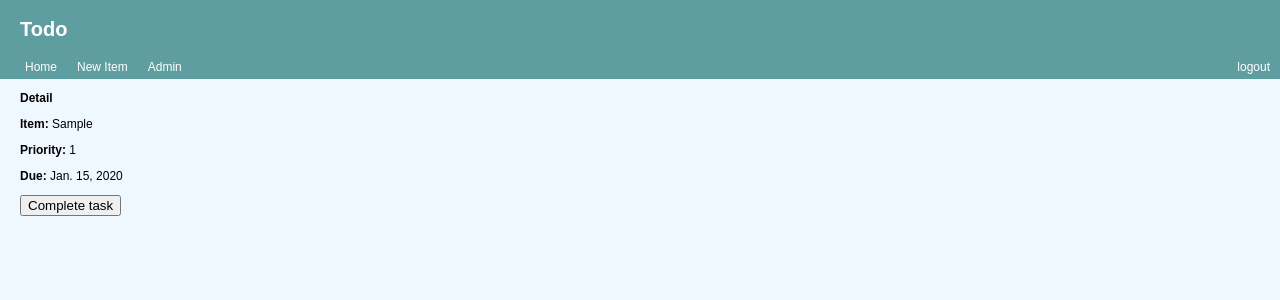
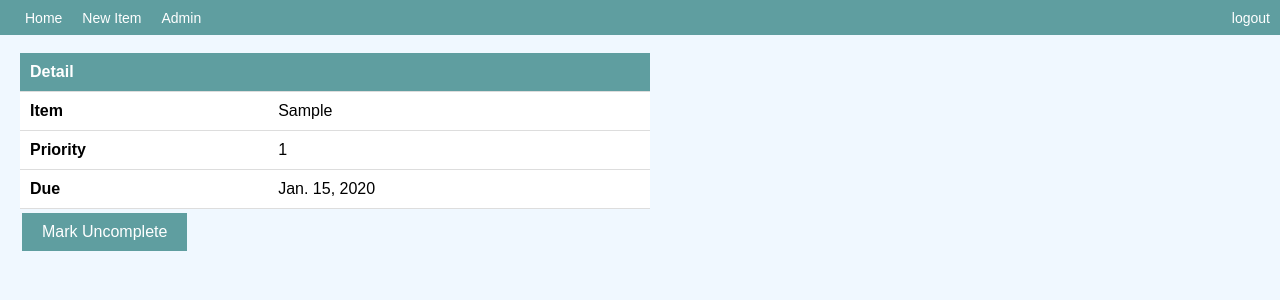
Before and after one commit to chriswales95/Django-Todo, a Django app: page /1/ in a window 1280 px wide. Shown: the top 300 px of the page. Run offline with Django 3.2, Linux system fonts and the light colour scheme; a user stored in the database is signed in; tables that the repository leaves empty hold one stand-in row (values such as "Sample post").

Commit message:
update styling + finish mark complete & uncomplete

```diff
--- a/todo/static/todo/styles.css
+++ b/todo/static/todo/styles.css
@@ -1,20 +1,20 @@
-
 * {
   font-family: "Arial", serif;
 }
 
-  html, body {
+html,
+body {
   margin: 0;
   padding: 0;
 }
 
 p {
-    font-size: 12px;
+  font-size: 14px;
 }
 
 #welcome {
   min-width: 100%;
-    padding: 1pt;
+  padding: 0.5pt;
   padding-left: 3px;
   background-color: khaki;
 }
@@ -24,23 +24,23 @@
 }
 
 header {
-
   padding-top: 5px;
   padding-left: 10px;
-    height: auto;
+  height: 30px;
+  position: relative;
   background-color: cadetblue;
 }
 
 header h1 {
   padding-left: 10px;
-    font-size: 20px;
+  font-size: 21px;
   color: white;
 }
 
 header li a {
   display: block;
   text-decoration: none;
-    font-size: 12px;
+  font-size: 14px;
   padding: 5px 10px 5px 10px;
   margin: 0px;
   color: white;
@@ -60,10 +60,10 @@
 li.nav_item {
   float: left;
   padding: 0px;
+  bottom: 0;
 }
 
 body {
-
   background-color: aliceblue;
 }
 
@@ -75,3 +75,59 @@
 section ul li a {
   color: black;
 }
+
+table {
+  text-align: left;
+  padding: 2px;
+  border: 1px;
+  border-collapse: collapse;
+  min-width: 50%;
+  max-width: 50%;
+}
+
+th,
+td {
+  padding: 10px;
+  text-align: left;
+  background-color: white;
+  border-bottom: 1px solid #ddd;
+}
+
+section table tr td a {
+  text-decoration: none;
+  color: black;
+}
+
+section table tr td a:hover {
+  color: darkslategrey;
+}
+
+button {
+  border: none;
+  color: white;
+  background-color: cadetblue;
+  padding: 10px 20px;
+  text-align: center;
+  text-decoration: none;
+  display: inline-block;
+  font-size: 16px;
+  margin: 4px 2px;
+  -webkit-transition-duration: 0.5s;
+  transition-duration: 0.4s;
+  cursor: pointer;
+}
+
+button:hover {
+  background-color: white;
+  color: cadetblue;
+  border-color: cadetblue;
+  border: 1px;
+  border-style: solid;
+}
+
+.column {
+  margin: 0 auto;
+  width: 49%;
+  float: left;
+  box-sizing: border-box;
+}
--- a/todo/templates/todo/base.html
+++ b/todo/templates/todo/base.html
@@ -2,24 +2,30 @@
 <html>
   <head>
     {% load static %}
-    <link rel="stylesheet" type="text/css" href="{% static '/todo/styles.css' %}"
+    <link
+      rel="stylesheet"
+      type="text/css"
+      href="{% static '/todo/styles.css' %}"
     />
-    <script type="text/javascript" src="{% static '/todo/scripts.js' %}"></script>
-
+    <script
+      type="text/javascript"
+      src="{% static '/todo/scripts.js' %}"
+    ></script>
   </head>
   <header>
-    <h1>Todo</h1>
     <ul>
       <li class="nav_item"><a href="/">Home</a></li>
       <li class="nav_item"><a href="/new_item/">New Item</a></li>
       {% if user.is_staff %}
       <li class="nav_item"><a href="/admin/">Admin</a></li>
       {% endif %}
-      <li class="nav_item" style="float: right"><a href="/accounts/logout">logout</a></li>
+      <li class="nav_item" style="float: right">
+        <a href="/accounts/logout">logout</a>
+      </li>
     </ul>
   </header>
   <body>
-      {% block content %} {% endblock %}
+    {% block content %} {% endblock %}
   </body>
   <footer></footer>
 </html>
--- a/todo/templates/todo/detail.html
+++ b/todo/templates/todo/detail.html
@@ -1,16 +1,39 @@
 {% extends 'todo/base.html' %} {% block content %}
 <section>
-  <p><strong>Detail</strong></p>
   {% if item %}
-  <p><b>Item:</b> {{ item.item }}</p>
-  <p><b>Priority:</b> {{ item.priority }}</p>
-  {% if item.due %}
-  <p style="color: red"><b>Due:</b> {{ item.date }}</p>
-  {% else %}
-  <p><b>Due:</b> {{ item.date }}</p>
-  {% endif %}
+  <br />
+  <table>
+    <tr>
+      <th colspan="2" style="background-color: #5f9ea0; color: white">
+        Detail
+      </th>
+    </tr>
+    <tr>
+      <th>Item</th>
+      <td>{{ item.item }}</td>
+    </tr>
+    <tr>
+      <th>Priority</th>
+      <td>{{ item.priority }}</td>
+    </tr>
+    <tr>
+      <th>Due</th>
+      <td>{{ item.date }}</td>
+    </tr>
+  </table>
+
+  {% if not item.complete %}
   <button onclick="window.location.href='/completed_task/{{ item.id }}'">
     Complete task
   </button>
-  {% endif %} {% endblock %}
+  {% endif %}
+
+  {% if item.complete %}
+  <button onclick="window.location.href='/uncomplete_task/{{ item.id }}'">
+    Mark Uncomplete
+  </button>
+  {% endif %}
+
+  {% endif %}
+  {% endblock %}
 </section>
--- a/todo/urls.py
+++ b/todo/urls.py
@@ -8,4 +8,6 @@
     path('new_item/', views.new_item, name='new_item'),
     path('submit_new_item/', views.submit_new_item, name='submit_new_item'),
     path('completed_task/<int:item_id>/', views.completed_task, name='complete_task'),
+    path('completed/', views.completed, name='completed'),
+    path('uncomplete_task/<int:item_id>/', views.uncomplete_task)
 ]
--- a/todo/views.py
+++ b/todo/views.py
@@ -53,4 +53,22 @@
     item = get_object_or_404(Item,pk=item_id)
     item.complete = True
     item.save()
-    return HttpResponse("Item has been deleted")
+    return HttpResponseRedirect('/')
+
+def uncomplete_task(request, item_id):
+    item = get_object_or_404(Item,pk=item_id)
+    item.complete = False
+    item.save()
+    return HttpResponseRedirect('/completed/')
+
+def completed(request):
+    items = Item.objects.filter(complete=True)
+    template = loader.get_template('todo/completed.html')
+    context = {
+        'items': items,
+    }
+
+    if request.user.is_authenticated:
+        return HttpResponse(template.render(context, request))
+    else:
+        return HttpResponseRedirect('/accounts/login')
```
Also changed, not shown: todo/templates/todo/completed.html (added, +20 -0 lines), todo/templates/todo/index.html (+21 -13 lines). Lines whose indentation alone changed are shown as unchanged.
